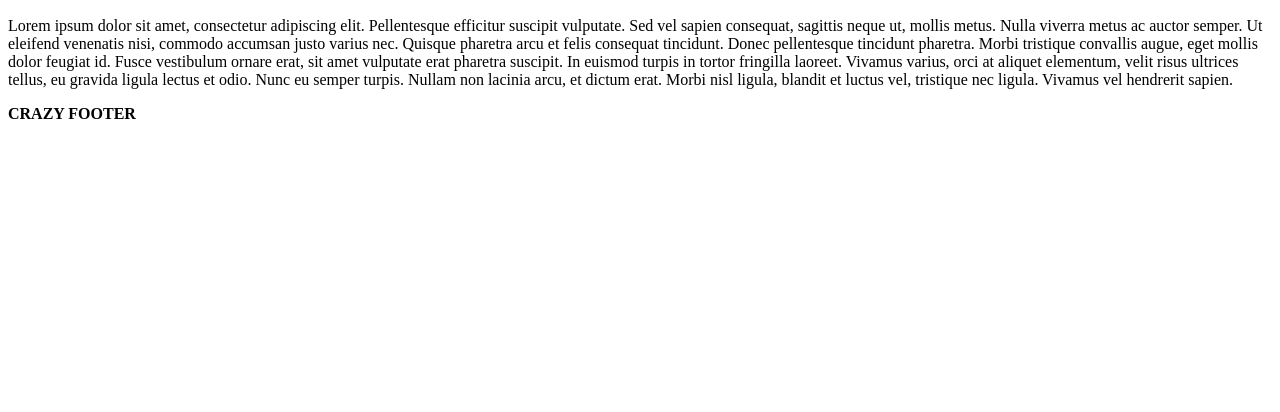
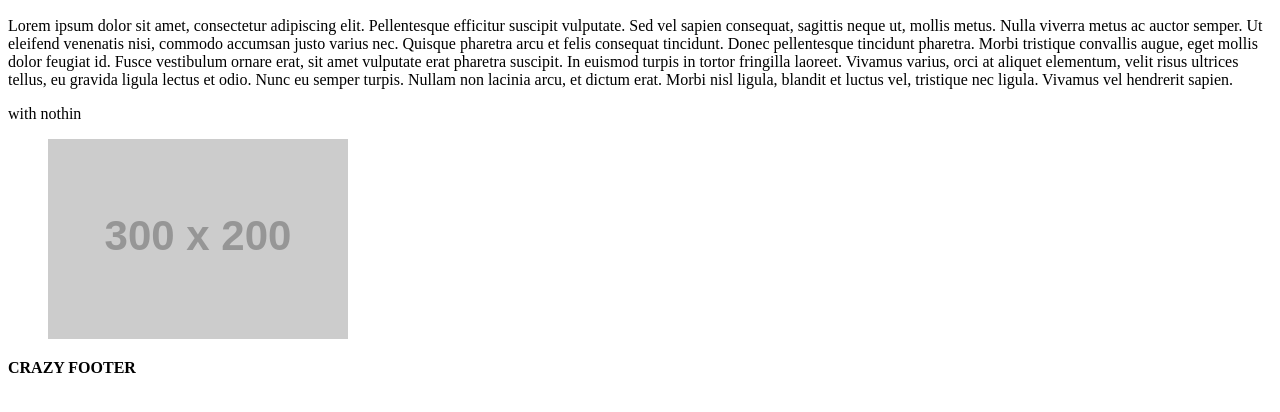
Before and after one commit to kaeleng/hellogit, a plain HTML site: page index.html in a window 1280 px wide. Shown: the part 110-522 px from the top of the page. Drawn offline with Linux system fonts and the light colour scheme; placeholder pictures from the web are drawn by us.

Commit message:
added place holder

```diff
--- a/index.html
+++ b/index.html
@@ -19,6 +19,15 @@
 		</p>
 	</main>
 
+	<section>
+		<p>with nothin</p>
+
+		<figure>
+			<img src ="http://placehold.it/300x200" alt="placeholder">
+		</figure>
+
+	</section>
+
 	<footer>
 		<strong>CRAZY FOOTER</strong>
 	</footer>
```
